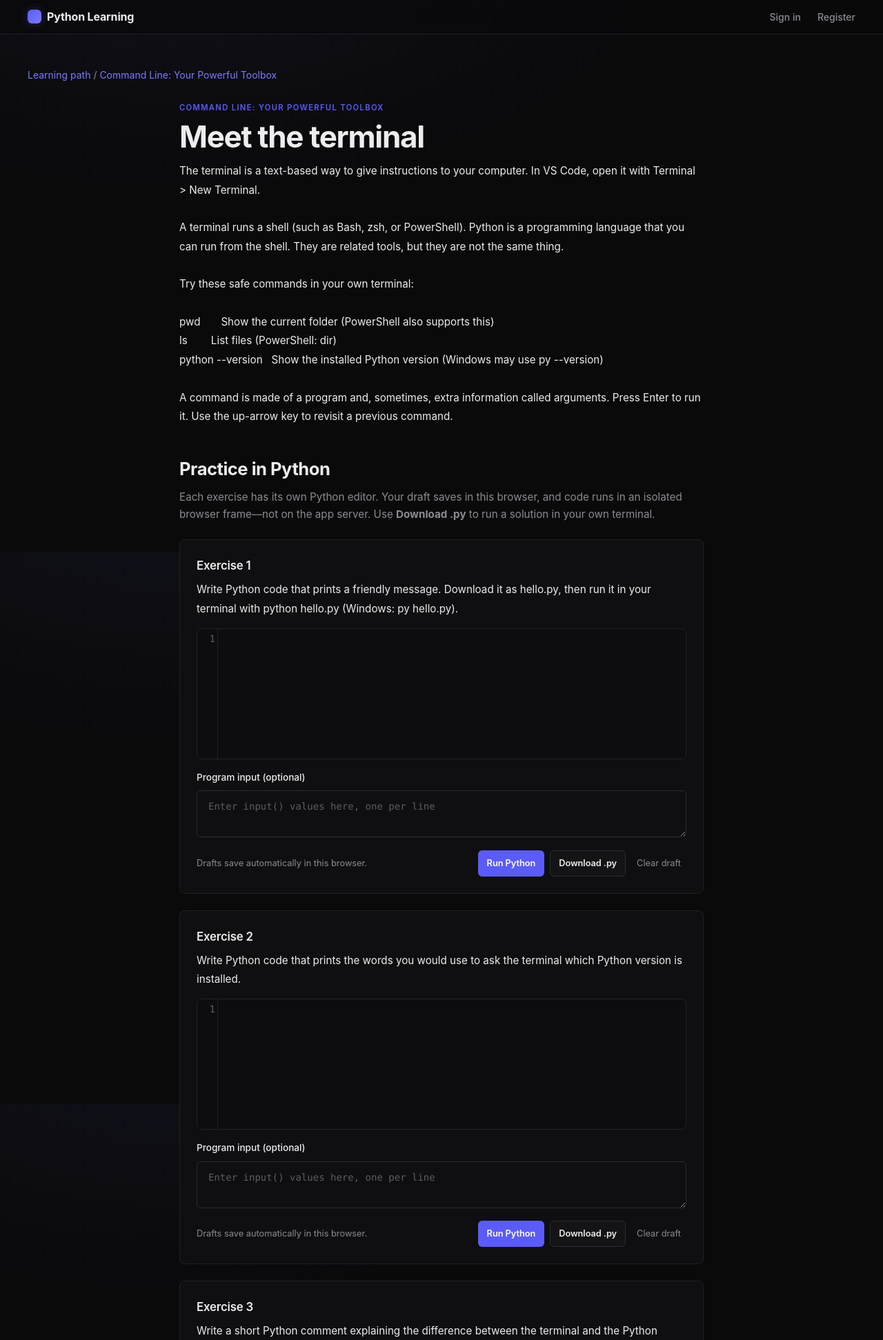
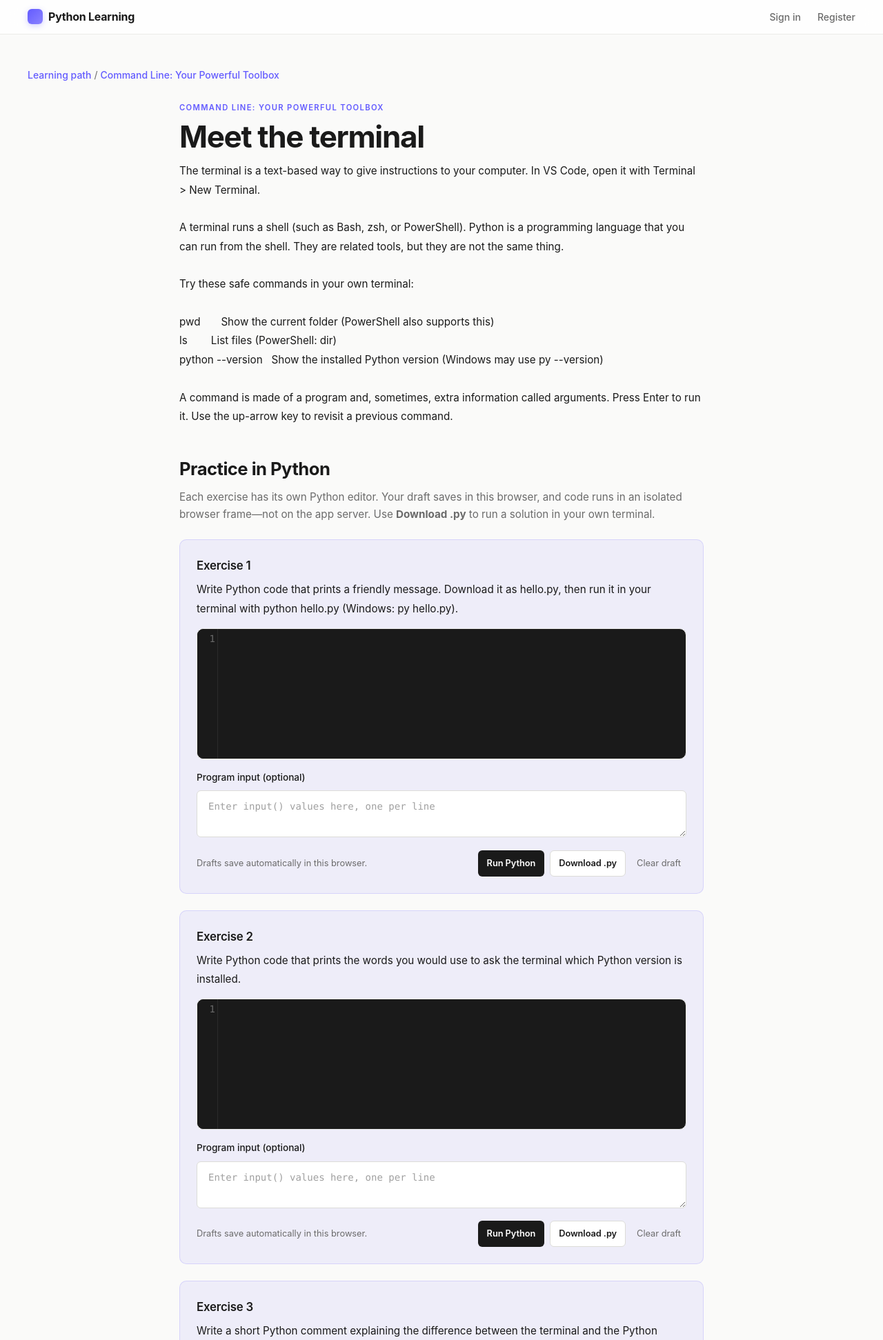
Before and after one commit to ezej0687-creator/Joshpy.py, a Flask app: page /lessons/1 in a window 1280 px wide. Shown: the top 1943 px of the page at 69% size. Run offline with Flask 3, Linux system fonts and the light colour scheme; data comes from the database, SQL or seed files in the repository.

Commit message:
style: redesign — Notion/Stripe premium light theme

```diff
--- a/learning_app/static/style.css
+++ b/learning_app/static/style.css
@@ -1,35 +1,35 @@
 /* ============================================================
-   Linear / Vercel style dark theme
+   Notion / Stripe premium light theme
    Replaces previous stylesheet entirely.
    Same class names as before — no template changes required.
    ============================================================ */
 
 :root {
-  color-scheme: dark;
+  color-scheme: light;
 
   /* Palette */
-  --bg: #0a0a0b;
-  --bg-elevated: #0f0f11;
-  --surface: #141416;
-  --surface-hover: #1a1a1d;
-  --border: #222226;
-  --border-strong: #2c2c32;
+  --bg: #fafaf9;
+  --bg-elevated: #f5f5f4;
+  --surface: #ffffff;
+  --surface-hover: #fafafa;
+  --border: #ebebe9;
+  --border-strong: #dcdcd8;
 
-  --text: #ededed;
-  --text-muted: #8b8b92;
-  --text-faint: #5c5c63;
+  --text: #1a1a1a;
+  --text-muted: #6b6b6b;
+  --text-faint: #a0a0a0;
 
-  --accent: #5b5bf7;
-  --accent-hover: #7b7bff;
-  --accent-soft: rgba(91, 91, 247, 0.14);
-  --accent-glow: rgba(91, 91, 247, 0.35);
+  --accent: #635bff;
+  --accent-hover: #7a72ff;
+  --accent-soft: rgba(99, 91, 255, 0.08);
+  --accent-ring: rgba(99, 91, 255, 0.18);
 
-  --success: #00d179;
-  --success-soft: rgba(0, 209, 121, 0.12);
-  --error: #ff5c5c;
-  --error-soft: rgba(255, 92, 92, 0.12);
-  --warning: #f5b800;
-  --warning-soft: rgba(245, 184, 0, 0.12);
+  --success: #0a8754;
+  --success-soft: #e3f5eb;
+  --error: #d83434;
+  --error-soft: #fde8e8;
+  --warning: #b87400;
+  --warning-soft: #fef3d7;
 
   /* Type */
   --font-sans: 'Inter', ui-sans-serif, system-ui, -apple-system, BlinkMacSystemFont, 'Segoe UI', sans-serif;
@@ -47,14 +47,14 @@
 
   /* Radii */
   --r-sm: 6px;
-  --r-md: 8px;
-  --r-lg: 12px;
+  --r-md: 10px;
+  --r-lg: 14px;
 
-  /* Shadows */
-  --shadow-sm: 0 1px 2px rgba(0, 0, 0, 0.4);
-  --shadow-md: 0 4px 12px rgba(0, 0, 0, 0.4);
-  --shadow-lg: 0 8px 24px rgba(0, 0, 0, 0.5);
-  --shadow-glow: 0 0 0 1px var(--accent), 0 0 24px var(--accent-glow);
+  /* Shadows — soft, multi-layer (Notion style) */
+  --shadow-sm: 0 1px 2px rgba(0, 0, 0, 0.04);
+  --shadow-md: 0 1px 2px rgba(0, 0, 0, 0.04), 0 4px 12px rgba(0, 0, 0, 0.06);
+  --shadow-lg: 0 2px 4px rgba(0, 0, 0, 0.04), 0 8px 24px rgba(0, 0, 0, 0.08);
+  --shadow-accent: 0 4px 16px rgba(99, 91, 255, 0.16);
 
   font-family: var(--font-sans);
   font-synthesis: none;
@@ -78,10 +78,6 @@ body {
   min-width: 320px;
   line-height: 1.55;
   font-size: 0.95rem;
-  background:
-    radial-gradient(1200px 600px at 20% -10%, rgba(91, 91, 247, 0.06), transparent 60%),
-    var(--bg);
-  background-attachment: fixed;
 }
 
 a {
@@ -101,6 +97,7 @@ h1 {
   letter-spacing: -0.03em;
   line-height: 1.1;
   margin-bottom: var(--s-3);
+  color: var(--text);
 }
 
 h2 {
@@ -109,6 +106,7 @@ h2 {
   letter-spacing: -0.02em;
   line-height: 1.2;
   margin-bottom: var(--s-3);
+  color: var(--text);
 }
 
 h3 {
@@ -116,6 +114,7 @@ h3 {
   font-weight: 600;
   letter-spacing: -0.01em;
   margin-bottom: var(--s-2);
+  color: var(--text);
 }
 
 .eyebrow {
@@ -144,16 +143,16 @@ h3 {
   justify-content: space-between;
   gap: var(--s-4);
   padding: var(--s-3) max(var(--s-5), calc((100% - 1200px) / 2));
-  background: rgba(10, 10, 11, 0.75);
-  backdrop-filter: blur(12px);
-  -webkit-backdrop-filter: blur(12px);
+  background: rgba(255, 255, 255, 0.8);
+  backdrop-filter: saturate(180%) blur(12px);
+  -webkit-backdrop-filter: saturate(180%) blur(12px);
   border-bottom: 1px solid var(--border);
 }
 
 .brand {
   font-size: 1rem;
   font-weight: 700;
-  letter-spacing: -0.01em;
+  letter-spacing: -0.015em;
   color: var(--text);
   display: inline-flex;
   align-items: center;
@@ -162,11 +161,11 @@ h3 {
 
 .brand::before {
   content: "";
-  width: 20px;
-  height: 20px;
+  width: 22px;
+  height: 22px;
   border-radius: 6px;
-  background: linear-gradient(135deg, var(--accent), var(--accent-hover));
-  box-shadow: 0 0 12px var(--accent-glow);
+  background: linear-gradient(135deg, var(--accent), #8b83ff);
+  box-shadow: 0 2px 8px rgba(99, 91, 255, 0.3);
 }
 
 .site-header nav {
@@ -386,7 +365,8 @@ h3 {
 }
 
 .breadcrumb a {
-  color: var(--accent-hover);
+  color: var(--accent);
+  font-weight: 500;
 }
 
 /* ---------- Lists ---------- */
@@ -479,9 +459,9 @@ h3 {
 .exercise-panel {
   margin: var(--s-5) 0;
   padding: var(--s-5);
-  border: 1px solid var(--border);
+  border: 1px solid var(--accent-ring);
   border-radius: var(--r-md);
-  background: var(--bg-elevated);
+  background: var(--accent-soft);
 }
 
 .exercise-panel h3 {
@@ -504,7 +484,7 @@ input, textarea, select {
   padding: var(--s-3) var(--s-4);
   border: 1px solid var(--border-strong);
   border-radius: var(--r-sm);
-  background: var(--bg-elevated);
+  background: var(--surface);
   color: var(--text);
   font: inherit;
   font-size: 0.9rem;
@@ -572,7 +553,7 @@ textarea {
   padding: var(--s-3) var(--s-4);
   border: 1px solid transparent;
   border-radius: var(--r-sm);
-  background: var(--accent);
+  background: var(--text);
   color: #fff;
   font: inherit;
   font-size: 0.875rem;
@@ -802,7 +798,7 @@ textarea {
 
 .program-input {
   min-height: 3.2rem;
-  background: var(--bg-elevated);
+  background: var(--surface);
   font: 0.875rem/1.5 var(--font-mono);
 }
 
@@ -810,23 +806,23 @@ textarea {
   height: 200px;
   border: 1px solid var(--border);
   border-radius: var(--r-md);
-  background: #0d0d0f !important;
+  background: #1a1a1a !important;
   color: #e6edf7;
   font-family: var(--font-mono);
   font-size: 0.875rem;
 }
 
 .CodeMirror-gutters {
-  border-right: 1px solid var(--border);
-  background: #0d0d0f !important;
+  border-right: 1px solid #2a2a2a;
+  background: #1a1a1a !important;
 }
 
 .CodeMirror-linenumber {
-  color: var(--text-faint);
+  color: #6a6a6a;
 }
 
 .CodeMirror-cursor {
-  border-left: 2px solid var(--accent-hover);
+  border-left: 2px solid #ffffff;
 }
 
 .editor-toolbar {
```
Also changed, not shown: other parts of learning_app/static/style.css (+59 -59 lines).
